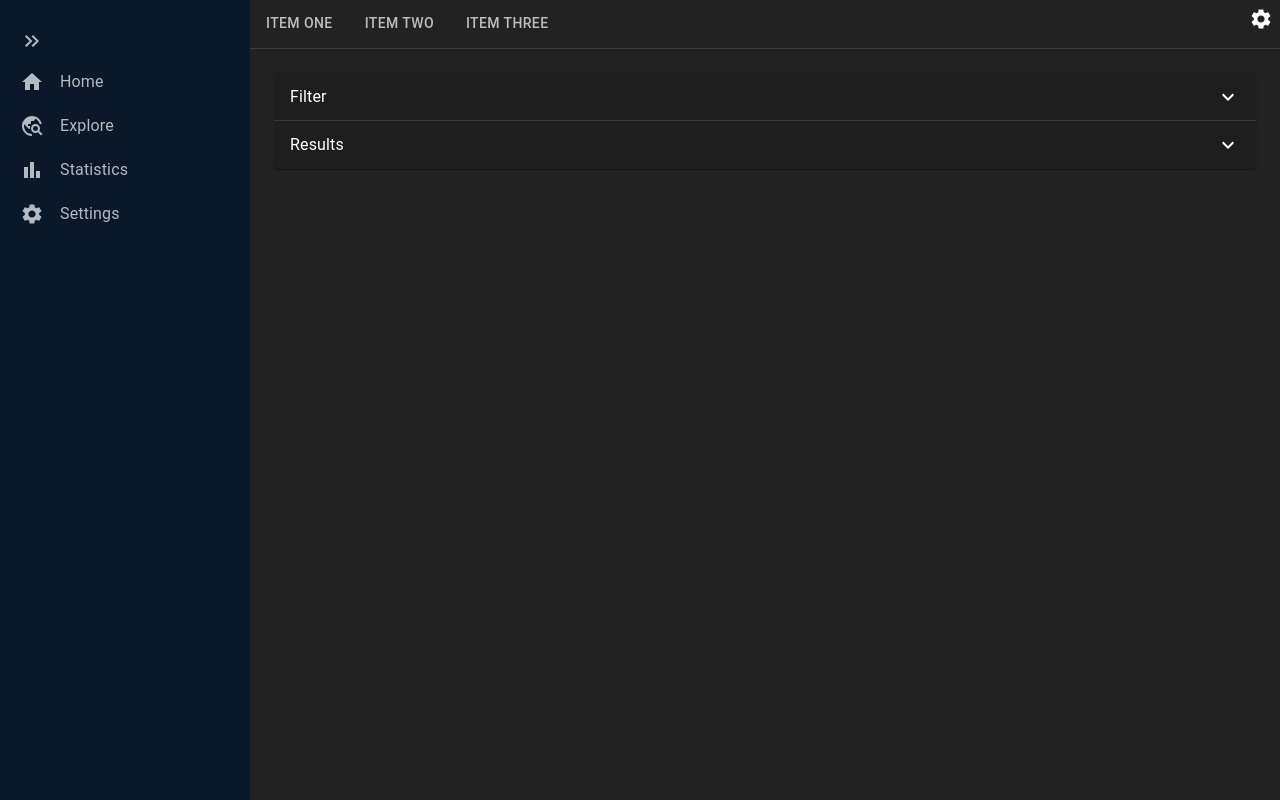
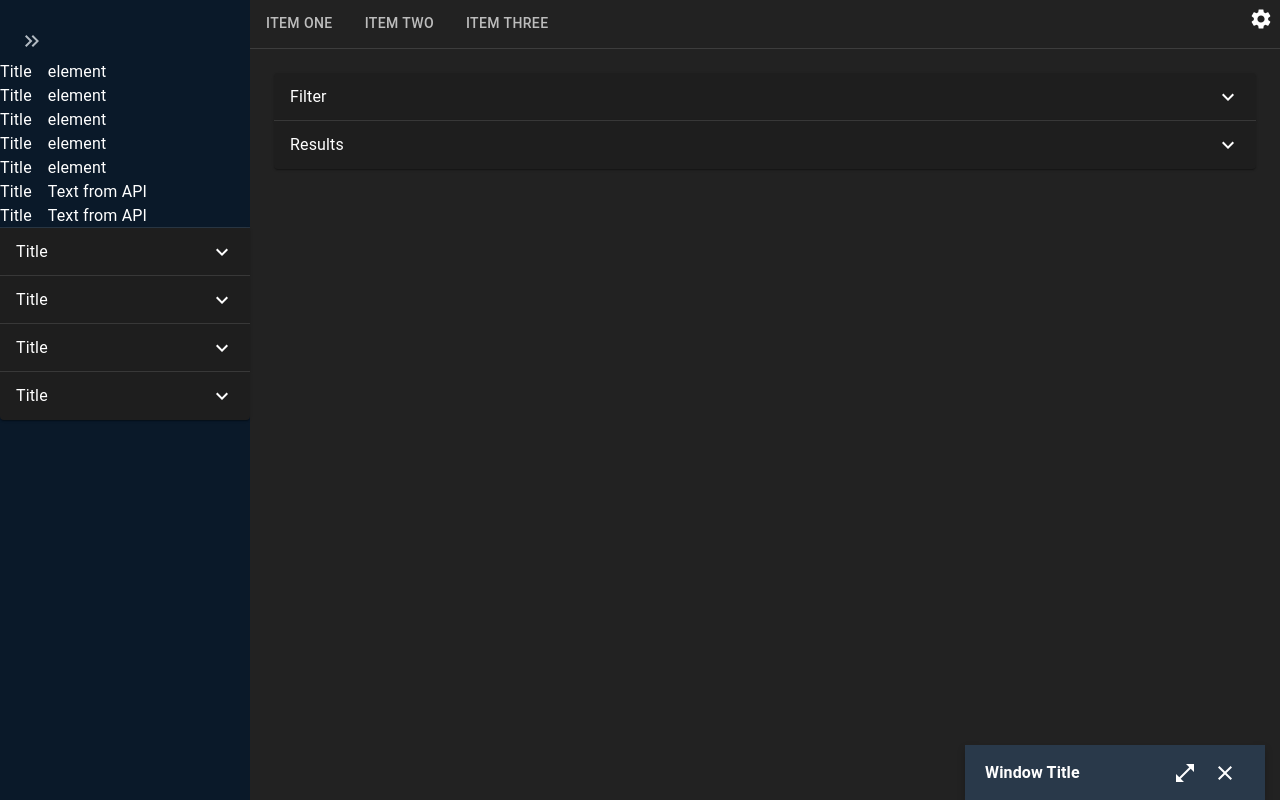
Before and after one commit to jjpstrebe/ui, a Next.js app: page / in a window 1280 px wide. Built offline with nearby package versions, Linux system fonts and the light colour scheme.

Commit message:
Finished adding non-custom elements. Got the minimizing window to work.

```diff
--- a/components/minimizingWindow.module.css
+++ b/components/minimizingWindow.module.css
@@ -1,7 +1,6 @@
 .collapsibleContent {
   overflow: hidden;
   transition: height 0.2s ease-in-out;
-  border-bottom: 1px solid #dee2e6 !important;
 }
 .titleText {
   display: block;
@@ -16,7 +15,6 @@
   display: flex;
   justify-content: space-between;
   padding: 2px 20px 2px 20px;
-  border-bottom: 1px solid #dee2e6 !important;
   background-color: #29394a;
 }
 .collapsibleHeader.opened {
@@ -29,16 +27,6 @@
 }
 .collapsibleContentPadding {
   padding: 20px 20px 20px 20px;
-}
-.collapsibleIconButton {
-  cursor: pointer;
-  background-color: Transparent;
-  background-repeat: no-repeat;
-  border: none;
-  cursor: pointer;
-  overflow: hidden;
-  outline: none;
-  margin-left: 10px;
 }
 
 .collapsibleCard {
--- a/components/minimizingWindow.tsx
+++ b/components/minimizingWindow.tsx
@@ -3,6 +3,8 @@ import Minimize from '@mui/icons-material/Minimize';
 import OpenInFull from '@mui/icons-material/OpenInFull';
 import Close from '@mui/icons-material/Close';
 import Link from 'next/link';
+import IconButton from '@mui/material/IconButton';
+import Stack from '@mui/material/Stack';
 
 import React, { useEffect, useRef, useState } from "react";
 interface IProps {
@@ -45,28 +47,14 @@ const MinimizingWindow: React.FC<IProps> = ({
         <div>
           <div className={`${styles.collapsibleHeader} ${isOpen? styles.opened : styles.closed}`}>
             <div className={styles.titleText}>{title}</div>
-            <table>
-              <tr>
-                <td>
-                  <button
-                    type="button"
-                    className={styles.collapsibleIconButton}
-                    onClick={handleFilterOpening}
-                  >
-                    {isOpen? <Minimize />: <OpenInFull />}
-                  </button>
-                </td>
-                <td>
-                  <button
-                    type="button"
-                    className={styles.collapsibleIconButton}
-                    onClick={handleFilterOpening}
-                  >
-                    <Close />
-                  </button>
-                </td>
-              </tr>
-            </table>
+            <Stack spacing={0} direction="row">
+              <IconButton aria-label="delete" onClick={handleFilterOpening}>
+                {isOpen? <Minimize />: <OpenInFull />}
+              </IconButton>
+              <IconButton aria-label="delete" onClick={handleFilterOpening}>
+                <Close />
+              </IconButton>
+            </Stack>
           </div>
         </div>
         <div className={styles.collapsibleContent} style={{ height }}>
--- a/components/modifyPanel.tsx
+++ b/components/modifyPanel.tsx
@@ -0,0 +1,98 @@
+import Tabs from '@mui/material/Tabs';
+import Tab from '@mui/material/Tab';
+import Typography from '@mui/material/Typography';
+import Box from '@mui/material/Box';
+import TextField from '@mui/material/TextField';
+import Autocomplete from '@mui/material/Autocomplete';
+import Tooltip from '@mui/material/Tooltip';
+import Badge from '@mui/material/Badge';
+import TabContext from '@mui/lab/TabContext';
+import TabList from '@mui/lab/TabList';
+import TabPanel from '@mui/lab/TabPanel';
+import Accordion from '@mui/material/Accordion';
+import AccordionSummary from '@mui/material/AccordionSummary';
+import AccordionDetails from '@mui/material/AccordionDetails';
+import ExpandMoreIcon from '@mui/icons-material/ExpandMore';
+import Container from '@mui/material/Container';
+import AlertDialogSlide from '../components/alertDialogSlide';
+import BasicSelect from '../components/basicSelect';
+import React, { useState, SyntheticEvent, ReactNode } from "react";
+import FormGroup from '@mui/material/FormGroup';
+import FormControlLabel from '@mui/material/FormControlLabel';
+import Checkbox from '@mui/material/Checkbox';
+import Stack from '@mui/material/Stack';
+import Button from '@mui/material/Button';
+
+
+export default function ModifyPanel() {
+  const [value, setValue] = useState('1');
+
+  const handleChange = (event: SyntheticEvent, newValue: string) => {
+    setValue(newValue);
+  };
+
+  return (
+    <Box sx={{ width: '100%', typography: 'body1' }}>
+      <TabContext value={value}>
+        <Box sx={{ borderBottom: 1, borderColor: 'divider' }}>
+          <TabList onChange={handleChange} aria-label="lab API tabs example">
+            <Tab label="Item One" value="1" />
+            <Tab label="Item Two" value="2" />
+          </TabList>
+        </Box>
+        <TabPanel value="1">
+          <TextField id="outlined-basic" label="Outlined" variant="outlined" />
+          <TextField id="outlined-basic" label="Outlined" variant="outlined" />
+          <TextField id="outlined-basic" label="Outlined" variant="outlined" />
+          <TextField id="outlined-basic" label="Outlined" variant="outlined" />
+          <TextField id="outlined-basic" label="Outlined" variant="outlined" />
+          <Typography>Search</Typography>
+          <Stack spacing={2} direction="row">
+            <FormGroup>
+              <FormControlLabel control={<Checkbox />} label="Some short text" />
+              <FormControlLabel control={<Checkbox />} label="Some short text" />
+              <FormControlLabel control={<Checkbox />} label="Some short text" />
+              <FormControlLabel control={<Checkbox />} label="Some short text" />
+            </FormGroup>
+          </Stack>
+          <TextField id="outlined-basic" label="Outlined" variant="outlined" />
+          <TextField id="outlined-basic" label="Outlined" variant="outlined" />
+          <TextField id="outlined-basic" label="Outlined" variant="outlined" />
+          <FormGroup>
+            <FormControlLabel control={<Checkbox />} label="Lorem ipsum dolor sit amet, consectetur adipiscing elit" />
+          </FormGroup>
+          <TextField id="outlined-basic" label="Outlined" variant="outlined" />
+        </TabPanel>
+        <TabPanel value="2">
+          <TextField id="outlined-basic" label="Outlined" variant="outlined" />
+          <TextField id="outlined-basic" label="Outlined" variant="outlined" />
+          <TextField id="outlined-basic" label="Outlined" variant="outlined" />
+          <FormGroup>
+            <FormControlLabel control={<Checkbox />} label="Lorem ipsum dolor sit amet, consectetur adipiscing elit" />
+          </FormGroup>
+          <Typography>Search</Typography>
+          <TextField id="outlined-basic" label="Outlined" variant="outlined" />
+          <TextField id="outlined-basic" label="Outlined" variant="outlined" />
+          <TextField id="outlined-basic" label="Outlined" variant="outlined" />
+          <FormGroup>
+            <FormControlLabel control={<Checkbox />} label="Lorem ipsum dolor sit amet, consectetur adipiscing elit" />
+          </FormGroup>
+          <TextField id="outlined-basic" label="Outlined" variant="outlined" />
+          <TextField id="outlined-basic" label="Outlined" variant="outlined" />
+          <FormGroup>
+            <FormControlLabel control={<Checkbox />} label="Lorem ipsum dolor sit amet, consectetur adipiscing elit" />
+          </FormGroup>
+          <TextField id="outlined-basic" label="Outlined" variant="outlined" />
+          <TextField id="outlined-basic" label="Outlined" variant="outlined" />
+          <FormGroup>
+            <FormControlLabel control={<Checkbox />} label="Lorem ipsum dolor sit amet, consectetur adipiscing elit" />
+          </FormGroup>
+        </TabPanel>
+      </TabContext>
+      <Stack spacing={2} direction="row">
+        <Button variant="contained">Button1</Button>
+        <Button variant="contained">Button2</Button>
+      </Stack>
+    </Box>
+  );
+}
--- a/components/sidenav.tsx
+++ b/components/sidenav.tsx
@@ -1,9 +1,14 @@
-import { navData } from "../util/navData";
 import styles from '../components/sidenav.module.css'
 import KeyboardDoubleArrowLeftIcon from '@mui/icons-material/KeyboardDoubleArrowLeft';
 import KeyboardDoubleArrowRightIcon from '@mui/icons-material/KeyboardDoubleArrowRight';
 import Link from 'next/link';
 import React, { useState } from 'react';
+import Typography from '@mui/material/Typography';
+import Stack from '@mui/material/Stack';
+import Accordion from '@mui/material/Accordion';
+import AccordionSummary from '@mui/material/AccordionSummary';
+import AccordionDetails from '@mui/material/AccordionDetails';
+import ExpandMoreIcon from '@mui/icons-material/ExpandMore';
 
 
 export default function Sidenav() {
@@ -16,14 +21,82 @@ export default function Sidenav() {
       <button className={styles.menuBtn} onClick={toggleOpen}>
         {open? <KeyboardDoubleArrowLeftIcon />: <KeyboardDoubleArrowRightIcon />}
       </button>
-      {navData.map(item =>{
-        return (
-          <Link key={item.id} href={item.link} className={styles.sideitem}>
-            {item.icon}
-            <span className={styles.linkText}>{item.text}</span>
-          </Link>
-        )
-      })}
+      <Stack spacing={2} direction="row">
+        <Typography>Title</Typography>
+        <Typography>element</Typography>
+      </Stack>
+      <Stack spacing={2} direction="row">
+        <Typography>Title</Typography>
+        <Typography>element</Typography>
+      </Stack>
+      <Stack spacing={2} direction="row">
+        <Typography>Title</Typography>
+        <Typography>element</Typography>
+      </Stack>
+      <Stack spacing={2} direction="row">
+        <Typography>Title</Typography>
+        <Typography>element</Typography>
+      </Stack>
+      <Stack spacing={2} direction="row">
+        <Typography>Title</Typography>
+        <Typography>element</Typography>
+      </Stack>
+      <Stack spacing={2} direction="row">
+        <Typography>Title</Typography>
+        <Typography>Text from API</Typography>
+      </Stack>
+      <Stack spacing={2} direction="row">
+        <Typography>Title</Typography>
+        <Typography>Text from API</Typography>
+      </Stack>
+      <Accordion>
+        <AccordionSummary
+          expandIcon={<ExpandMoreIcon />}
+          aria-controls="panel2a-content"
+          id="panel2a-header"
+        >
+          <Typography>Title</Typography>
+        </AccordionSummary>
+        <AccordionDetails>
+          <Typography>Content...</Typography>
+        </AccordionDetails>
+      </Accordion>
+      <Accordion>
+        <AccordionSummary
+          expandIcon={<ExpandMoreIcon />}
+          aria-controls="panel2a-content"
+          id="panel2a-header"
+        >
+          <Typography>Title</Typography>
+        </AccordionSummary>
+        <AccordionDetails>
+          <Typography>Content...</Typography>
+        </AccordionDetails>
+      </Accordion>
+      <Accordion>
+        <AccordionSummary
+          expandIcon={<ExpandMoreIcon />}
+          aria-controls="panel2a-content"
+          id="panel2a-header"
+        >
+          <Typography>Title</Typography>
+        </AccordionSummary>
+        <AccordionDetails>
+          <Typography>Content...</Typography>
+        </AccordionDetails>
+      </Accordion>
+      <Accordion>
+        <AccordionSummary
+          expandIcon={<ExpandMoreIcon />}
+          aria-controls="panel2a-content"
+          id="panel2a-header"
+        >
+          <Typography>Title</Typography>
+        </AccordionSummary>
+        <AccordionDetails>
+          <Typography>Content...</Typography>
+        </AccordionDetails>
+      </Accordion>
     </div>
   );
 }
--- a/pages/index.tsx
+++ b/pages/index.tsx
@@ -1,14 +1,10 @@
 import Head from 'next/head'
 import styles from '../styles/Home.module.css'
-//import MinimizingWindow from '../components/minimizingWindow';
+import MinimizingWindow from '../components/minimizingWindow';
+import ModifyPanel from '../components/modifyPanel';
 import MainTabs from '../components/mainTabs';
 import React, { useState } from "react";
 
-//        <MinimizingWindow title="Window Title">
-//          Anim pariatur cliche reprehenderit, enim eiusmod high life accusamus terry richardson ad
-//          squid. Nihil anim keffiyeh helvetica, craft beer labore wes anderson cred nesciunt
-//          sapiente ea proident.
-//        </MinimizingWindow>
 export default function Home() {
   return (
     <>
@@ -19,6 +15,9 @@ export default function Home() {
       </Head>
       <main className={styles.main}>
         <MainTabs />
+        <MinimizingWindow title="Window Title">
+          <ModifyPanel />
+        </MinimizingWindow>
       </main>
     </>
   )
```
